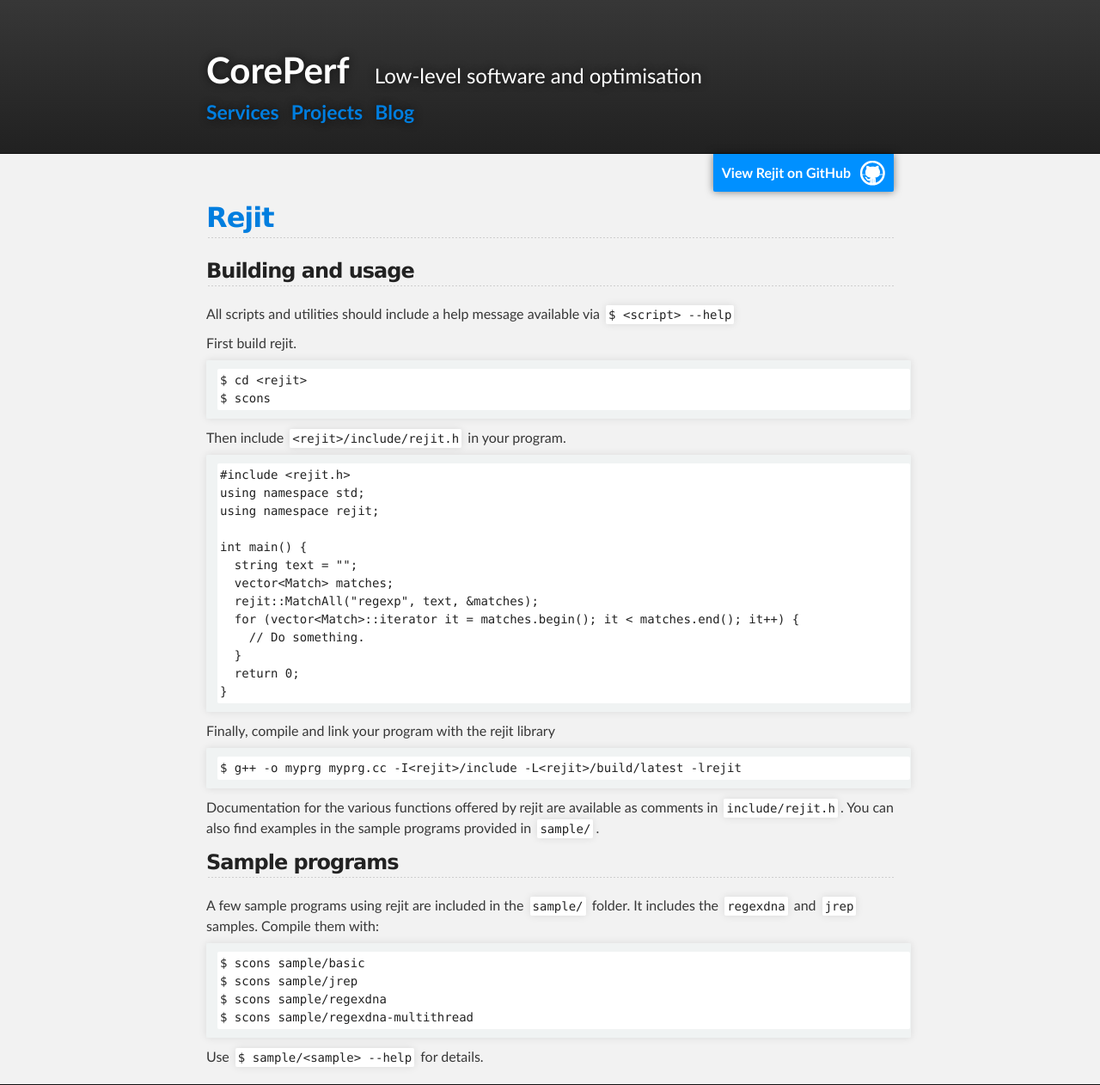
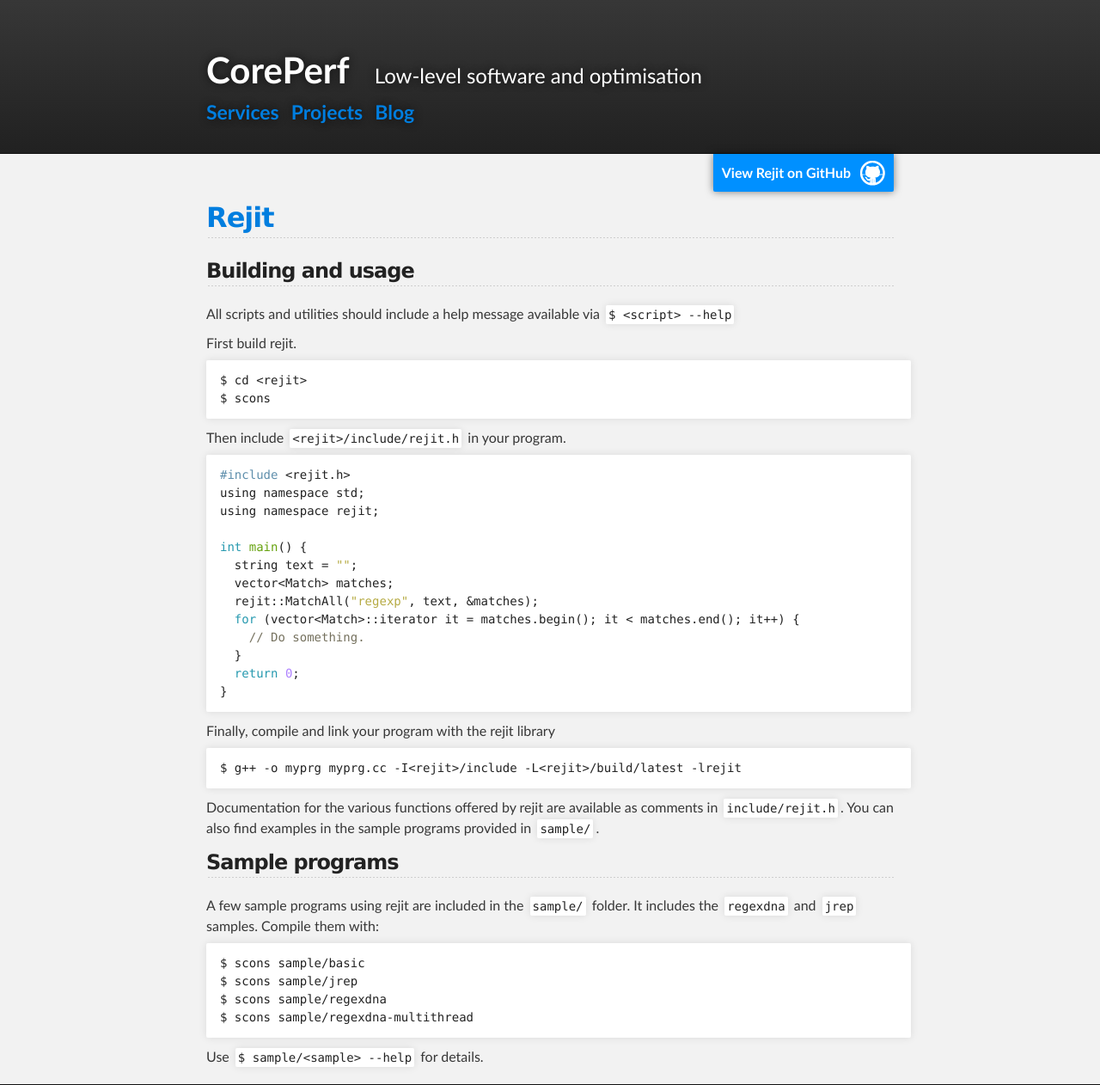
Before and after one commit to coreperf/coreperf.github.io, a Jekyll site: the page built from projects/rejit/documentation.md, in a window 1280 px wide. Shown: the whole page at 86% size. Built offline with Jekyll 4.4.1, drawn with Linux system fonts in a browser that asks for light colours.

Commit message:
Use code highlighting in code segments.

````diff
--- a/_layouts/default.html
+++ b/_layouts/default.html
@@ -5,9 +5,6 @@
         <meta http-equiv="X-UA-Compatible" content="IE=edge,chrome=1">
         <title>{{ page.title }}</title>
         <meta name="viewport" content="width=device-width">
-
-        <!-- syntax highlighting CSS -->
-        <link rel="stylesheet" href="/css/syntax.css">
 
         <!-- Custom CSS -->
         <link rel="stylesheet" href="/css/main.css">
--- a/css/main.css
+++ b/css/main.css
@@ -3,7 +3,7 @@
 by Jason Costello, @jsncostello
 *******************************************************************************/
 
-@import url(syntax.css);
+@import url(pygments/default.css);
 
 /*******************************************************************************
 MeyerWeb Reset
--- /dev/null
+++ b/css/pygments/default.css
@@ -0,0 +1,59 @@
+.hll { background-color: #49483e }
+.c { color: #75715e } /* Comment */
+.err { color: #960050; background-color: #1e0010 } /* Error */
+.k { color: #2699af } /* Keyword */
+.l { color: #ae81ff } /* Literal */
+.n { color: #222222 } /* Name */
+.o { color: #222222 } /* Operator */
+.p { color: #222222 } /* Punctuation */
+.cm { color: #75715e } /* Comment.Multiline */
+.cp { color: #5f8fac } /* Comment.Preproc */
+.c1 { color: #75715e } /* Comment.Single */
+.cs { color: #75715e } /* Comment.Special */
+.ge { font-style: italic } /* Generic.Emph */
+.gs { font-weight: bold } /* Generic.Strong */
+.kc { color: #2699af } /* Keyword.Constant */
+.kd { color: #2699af } /* Keyword.Declaration */
+.kn { color: #222222 } /* Keyword.Namespace */
+.kp { color: #2699af } /* Keyword.Pseudo */
+.kr { color: #2699af } /* Keyword.Reserved */
+.kt { color: #2699af } /* Keyword.Type */
+.ld { color: #b6ab44 } /* Literal.Date */
+.m { color: #ae81ff } /* Literal.Number */
+.s { color: #b6ab44 } /* Literal.String */
+.na { color: #a6e22e } /* Name.Attribute */
+.nb { color: #222222 } /* Name.Builtin */
+.nc { color: #a6e22e } /* Name.Class */
+.no { color: #2699af } /* Name.Constant */
+.nd { color: #a6e22e } /* Name.Decorator */
+.ni { color: #222222 } /* Name.Entity */
+.ne { color: #a6e22e } /* Name.Exception */
+.nf { color: #66a20e } /* Name.Function */
+.nl { color: #222222 } /* Name.Label */
+.nn { color: #222222 } /* Name.Namespace */
+.nx { color: #a6e22e } /* Name.Other */
+.py { color: #222222 } /* Name.Property */
+.nt { color: #222222 } /* Name.Tag */
+.nv { color: #222222 } /* Name.Variable */
+.ow { color: #222222 } /* Operator.Word */
+.w { color: #222222 } /* Text.Whitespace */
+.mf { color: #ae81ff } /* Literal.Number.Float */
+.mh { color: #ae81ff } /* Literal.Number.Hex */
+.mi { color: #ae81ff } /* Literal.Number.Integer */
+.mo { color: #ae81ff } /* Literal.Number.Oct */
+.sb { color: #b6ab44 } /* Literal.String.Backtick */
+.sc { color: #b6ab44 } /* Literal.String.Char */
+.sd { color: #b6ab44 } /* Literal.String.Doc */
+.s2 { color: #b6ab44 } /* Literal.String.Double */
+.se { color: #ae81ff } /* Literal.String.Escape */
+.sh { color: #222222 } /* Literal.String.Heredoc */
+.si { color: #b6ab44 } /* Literal.String.Interpol */
+.sx { color: #b6ab44 } /* Literal.String.Other */
+.sr { color: #b6ab44 } /* Literal.String.Regex */
+.s1 { color: #b6ab44 } /* Literal.String.Single */
+.ss { color: #b6ab44 } /* Literal.String.Symbol */
+.bp { color: #222222 } /* Name.Builtin.Pseudo */
+.vc { color: #222222 } /* Name.Variable.Class */
+.vg { color: #222222 } /* Name.Variable.Global */
+.vi { color: #222222 } /* Name.Variable.Instance */
+.il { color: #ae81ff } /* Literal.Number.Integer.Long */
--- a/css/syntax.css
+++ /dev/null
@@ -1,70 +0,0 @@
-.highlight .hll { background-color: #ffffcc }
-.highlight  { background: #f0f3f3; }
-.highlight .c { color: #0099FF; font-style: italic } /* Comment */
-.highlight .err { color: #AA0000; background-color: #FFAAAA } /* Error */
-.highlight .k { color: #006699; font-weight: bold } /* Keyword */
-.highlight .o { color: #555555 } /* Operator */
-.highlight .cm { color: #0099FF; font-style: italic } /* Comment.Multiline */
-.highlight .cp { color: #009999 } /* Comment.Preproc */
-.highlight .c1 { color: #0099FF; font-style: italic } /* Comment.Single */
-.highlight .cs { color: #0099FF; font-weight: bold; font-style: italic } /* Comment.Special */
-.highlight .gd { background-color: #FFCCCC; border: 1px solid #CC0000 } /* Generic.Deleted */
-.highlight .ge { font-style: italic } /* Generic.Emph */
-.highlight .gr { color: #FF0000 } /* Generic.Error */
-.highlight .gh { color: #003300; font-weight: bold } /* Generic.Heading */
-.highlight .gi { background-color: #CCFFCC; border: 1px solid #00CC00 } /* Generic.Inserted */
-.highlight .go { color: #AAAAAA } /* Generic.Output */
-.highlight .gp { color: #000099; font-weight: bold } /* Generic.Prompt */
-.highlight .gs { font-weight: bold } /* Generic.Strong */
-.highlight .gu { color: #003300; font-weight: bold } /* Generic.Subheading */
-.highlight .gt { color: #99CC66 } /* Generic.Traceback */
-.highlight .kc { color: #006699; font-weight: bold } /* Keyword.Constant */
-.highlight .kd { color: #006699; font-weight: bold } /* Keyword.Declaration */
-.highlight .kn { color: #006699; font-weight: bold } /* Keyword.Namespace */
-.highlight .kp { color: #006699 } /* Keyword.Pseudo */
-.highlight .kr { color: #006699; font-weight: bold } /* Keyword.Reserved */
-.highlight .kt { color: #007788; font-weight: bold } /* Keyword.Type */
-.highlight .m { color: #FF6600 } /* Literal.Number */
-.highlight .s { color: #CC3300 } /* Literal.String */
-.highlight .na { color: #330099 } /* Name.Attribute */
-.highlight .nb { color: #336666 } /* Name.Builtin */
-.highlight .nc { color: #00AA88; font-weight: bold } /* Name.Class */
-.highlight .no { color: #336600 } /* Name.Constant */
-.highlight .nd { color: #9999FF } /* Name.Decorator */
-.highlight .ni { color: #999999; font-weight: bold } /* Name.Entity */
-.highlight .ne { color: #CC0000; font-weight: bold } /* Name.Exception */
-.highlight .nf { color: #CC00FF } /* Name.Function */
-.highlight .nl { color: #9999FF } /* Name.Label */
-.highlight .nn { color: #00CCFF; font-weight: bold } /* Name.Namespace */
-.highlight .nt { color: #330099; font-weight: bold } /* Name.Tag */
-.highlight .nv { color: #003333 } /* Name.Variable */
-.highlight .ow { color: #000000; font-weight: bold } /* Operator.Word */
-.highlight .w { color: #bbbbbb } /* Text.Whitespace */
-.highlight .mf { color: #FF6600 } /* Literal.Number.Float */
-.highlight .mh { color: #FF6600 } /* Literal.Number.Hex */
-.highlight .mi { color: #FF6600 } /* Literal.Number.Integer */
-.highlight .mo { color: #FF6600 } /* Literal.Number.Oct */
-.highlight .sb { color: #CC3300 } /* Literal.String.Backtick */
-.highlight .sc { color: #CC3300 } /* Literal.String.Char */
-.highlight .sd { color: #CC3300; font-style: italic } /* Literal.String.Doc */
-.highlight .s2 { color: #CC3300 } /* Literal.String.Double */
-.highlight .se { color: #CC3300; font-weight: bold } /* Literal.String.Escape */
-.highlight .sh { color: #CC3300 } /* Literal.String.Heredoc */
-.highlight .si { color: #AA0000 } /* Literal.String.Interpol */
-.highlight .sx { color: #CC3300 } /* Literal.String.Other */
-.highlight .sr { color: #33AAAA } /* Literal.String.Regex */
-.highlight .s1 { color: #CC3300 } /* Literal.String.Single */
-.highlight .ss { color: #FFCC33 } /* Literal.String.Symbol */
-.highlight .bp { color: #336666 } /* Name.Builtin.Pseudo */
-.highlight .vc { color: #003333 } /* Name.Variable.Class */
-.highlight .vg { color: #003333 } /* Name.Variable.Global */
-.highlight .vi { color: #003333 } /* Name.Variable.Instance */
-.highlight .il { color: #FF6600 } /* Literal.Number.Integer.Long */
-
-.type-csharp .highlight .k { color: #0000FF }
-.type-csharp .highlight .kt { color: #0000FF }
-.type-csharp .highlight .nf { color: #000000; font-weight: normal }
-.type-csharp .highlight .nc { color: #2B91AF }
-.type-csharp .highlight .nn { color: #000000 }
-.type-csharp .highlight .s { color: #A31515 }
-.type-csharp .highlight .sc { color: #A31515 }
--- a/projects/rejit/documentation.md
+++ b/projects/rejit/documentation.md
@@ -11,13 +11,14 @@
 All scripts and utilities should include a help message available via ```$ <script> --help```
 
 First build rejit.
-```
+{% highlight sh %}
 $ cd <rejit>
 $ scons
-```
+{% endhighlight %}
 
 Then include ```<rejit>/include/rejit.h``` in your program.
-```
+
+{% highlight c %}
 #include <rejit.h>
 using namespace std;
 using namespace rejit;
@@ -31,12 +32,12 @@
   }
   return 0;
 }
-```
+{% endhighlight %}
 
 Finally, compile and link your program with the rejit library
-```
+{% highlight sh %}
 $ g++ -o myprg myprg.cc -I<rejit>/include -L<rejit>/build/latest -lrejit
-```
+{% endhighlight %}
 
 Documentation for the various functions offered by rejit are available as comments in ```include/rejit.h```.
 You can also find examples in the sample programs provided in ```sample/```.
@@ -45,11 +46,11 @@
 
 A few sample programs using rejit are included in the ```sample/``` folder.
 It includes the ```regexdna``` and ```jrep``` samples. Compile them with:
-```
+{% highlight sh %}
 $ scons sample/basic
 $ scons sample/jrep
 $ scons sample/regexdna
 $ scons sample/regexdna-multithread
-```
+{% endhighlight %}
 
 Use ```$ sample/<sample> --help``` for details.
````
